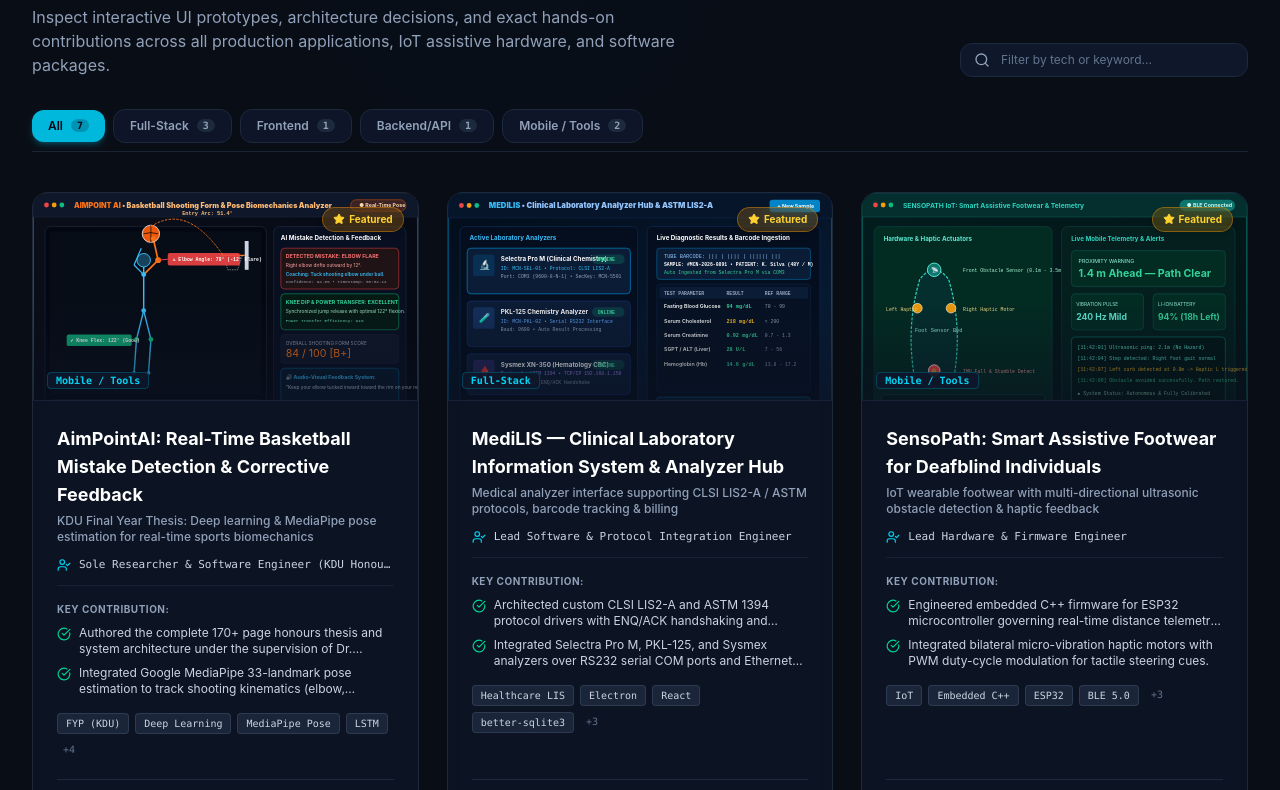
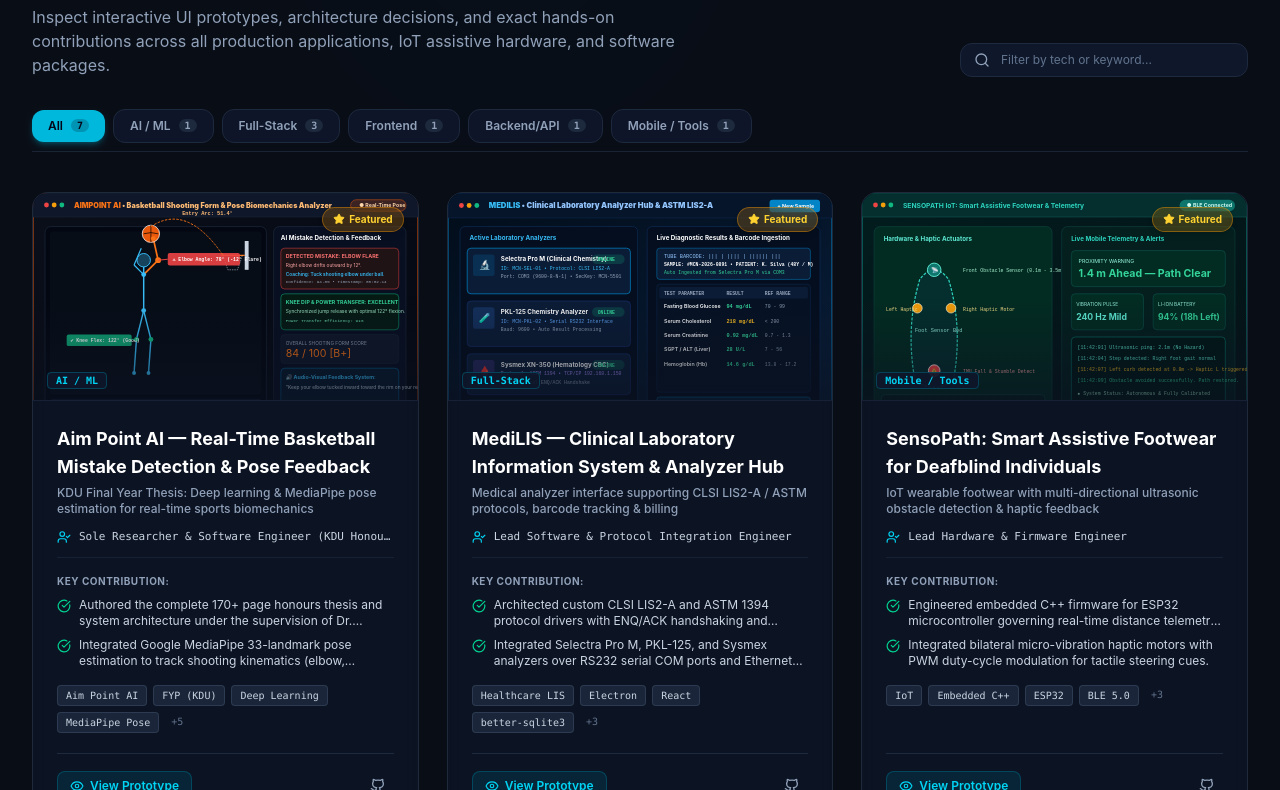
Before and after one commit to dasuniuththara/portfoloi, a Next.js app: page / in a window 1280 px wide. Shown: the part 2550-3340 px from the top of the page. Built offline with nearby package versions, Linux system fonts and the light colour scheme.

Commit message:
feat: prominently feature Aim Point AI, add AI/ML filter category and not-found page

```diff
--- /dev/null
+++ b/src/app/not-found.tsx
@@ -0,0 +1,23 @@
+import Link from "next/link";
+
+export default function NotFound() {
+  return (
+    <div className="min-h-screen flex flex-col items-center justify-center p-6 text-center bg-[#090d16] text-white">
+      <div className="p-3 rounded-full bg-cyan-950/80 border border-cyan-800/60 text-cyan-400 font-mono text-xs font-semibold mb-4">
+        404 • Page Not Found
+      </div>
+      <h1 className="text-3xl sm:text-4xl font-extrabold tracking-tight mb-3">
+        Page Not Found
+      </h1>
+      <p className="text-slate-400 text-sm max-w-md mb-6">
+        The page you are looking for does not exist or has been moved.
+      </p>
+      <Link
+        href="/"
+        className="px-5 py-2.5 rounded-xl bg-cyan-400 hover:bg-cyan-300 text-slate-950 font-bold text-xs transition-colors"
+      >
+        Return to Home
+      </Link>
+    </div>
+  );
+}
--- a/src/components/Chatbot.tsx
+++ b/src/components/Chatbot.tsx
@@ -89,12 +89,12 @@ export default function Chatbot({ onSelectProject }: ChatbotProps) {
       };
     }
 
-    // 2. AimPoint AI & Computer Vision
-    if (q.includes("aimpoint") || q.includes("aim") || q.includes("vision") || q.includes("target") || q.includes("yolo") || q.includes("tensorrt")) {
+    // 2. Aim Point AI & Computer Vision
+    if (q.includes("aimpoint") || q.includes("aim point") || q.includes("aim") || q.includes("basketball") || q.includes("pose") || q.includes("vision")) {
       return {
-        text: `**AimPoint AI** is a real-time computer vision & targeting pipeline engineered by Dasuni:\n• **Sub-15ms Edge Inference:** Runs at continuous 62+ FPS on 1080p video streams with TensorRT FP16 quantization.\n• **Kalman Reticle Locking:** Predicts target trajectory and maintains lock even through momentary frame occlusion.\n• **Multi-Object Centroid Tracking:** Integrates ByteTrack for robust ID persistence across high-velocity motion.\n• **Modular RTSP Pipeline:** Low-latency video frame acquisition with hardware decoding.`,
+        text: `**Aim Point AI** is Dasuni's B.Sc. (Hons) Software Engineering thesis project at KDU, supervised by Dr. Kaneeka Vidanage:\n• **Real-Time 33-Keypoint Pose Estimation:** Tracks basketball shooter kinematics (elbow, wrist, shoulder, knee dip, release arc) using MediaPipe.\n• **Sub-20ms Mistake Detection:** Uses LSTM neural networks to catch elbow flare, improper jump dip, and release angles in real time (60 FPS).\n• **Instant Audio-Visual Coaching:** Delivers immediate voice guidance (e.g., 'Tuck shooting elbow inward') right upon ball release.`,
         actionButton: {
-          label: "Inspect AimPoint AI Vision Prototype",
+          label: "Inspect Aim Point AI Prototype",
           actionType: "project",
           projectId: "aimpoint-ai"
         }
--- a/src/components/Projects.tsx
+++ b/src/components/Projects.tsx
@@ -25,7 +25,7 @@ export default function Projects({ onOpenModal }: ProjectsProps) {
   const [selectedCategory, setSelectedCategory] = useState<string>("All");
   const [searchQuery, setSearchQuery] = useState<string>("");
 
-  const categories = ["All", "Full-Stack", "Frontend", "Backend/API", "Mobile / Tools"];
+  const categories = ["All", "AI / ML", "Full-Stack", "Frontend", "Backend/API", "Mobile / Tools"];
 
   // Category counts
   const categoryCounts = useMemo(() => {
--- a/src/data/portfolioData.ts
+++ b/src/data/portfolioData.ts
@@ -3,7 +3,7 @@ export interface Project {
   title: string;
   tagline: string;
   description: string;
-  category: "Full-Stack" | "Frontend" | "Backend/API" | "Mobile / Tools";
+  category: "Full-Stack" | "Frontend" | "Backend/API" | "Mobile / Tools" | "AI / ML";
   tags: string[];
   githubUrl: string;
   demoUrl?: string;
@@ -80,11 +80,11 @@ export const portfolioConfig = {
   projects: [
     {
       id: "aimpoint-ai",
-      title: "AimPointAI: Real-Time Basketball Mistake Detection & Corrective Feedback",
+      title: "Aim Point AI — Real-Time Basketball Mistake Detection & Pose Feedback",
       tagline: "KDU Final Year Thesis: Deep learning & MediaPipe pose estimation for real-time sports biomechanics",
       description: "Final Year Thesis project for B.Sc. (Hons) in Software Engineering at General Sir John Kotelawala Defence University (KDU), supervised by Dr. Kaneeka Vidanage. An AI system that performs real-time markerless pose estimation on basketball shooters, calculates joint biomechanics (elbow flare, knee flexion, release angle), detects shooting form mistakes, and generates instant audio-visual corrective coaching feedback.",
-      category: "Mobile / Tools",
-      tags: ["FYP (KDU)", "Deep Learning", "MediaPipe Pose", "LSTM", "FastAPI", "React Native", "Sports Biomechanics", "Python"],
+      category: "AI / ML",
+      tags: ["Aim Point AI", "FYP (KDU)", "Deep Learning", "MediaPipe Pose", "LSTM", "FastAPI", "React Native", "Sports Biomechanics", "Python"],
       githubUrl: "https://github.com/dasuniuththara/portfoloi",
       demoUrl: undefined,
       featured: true,
```
